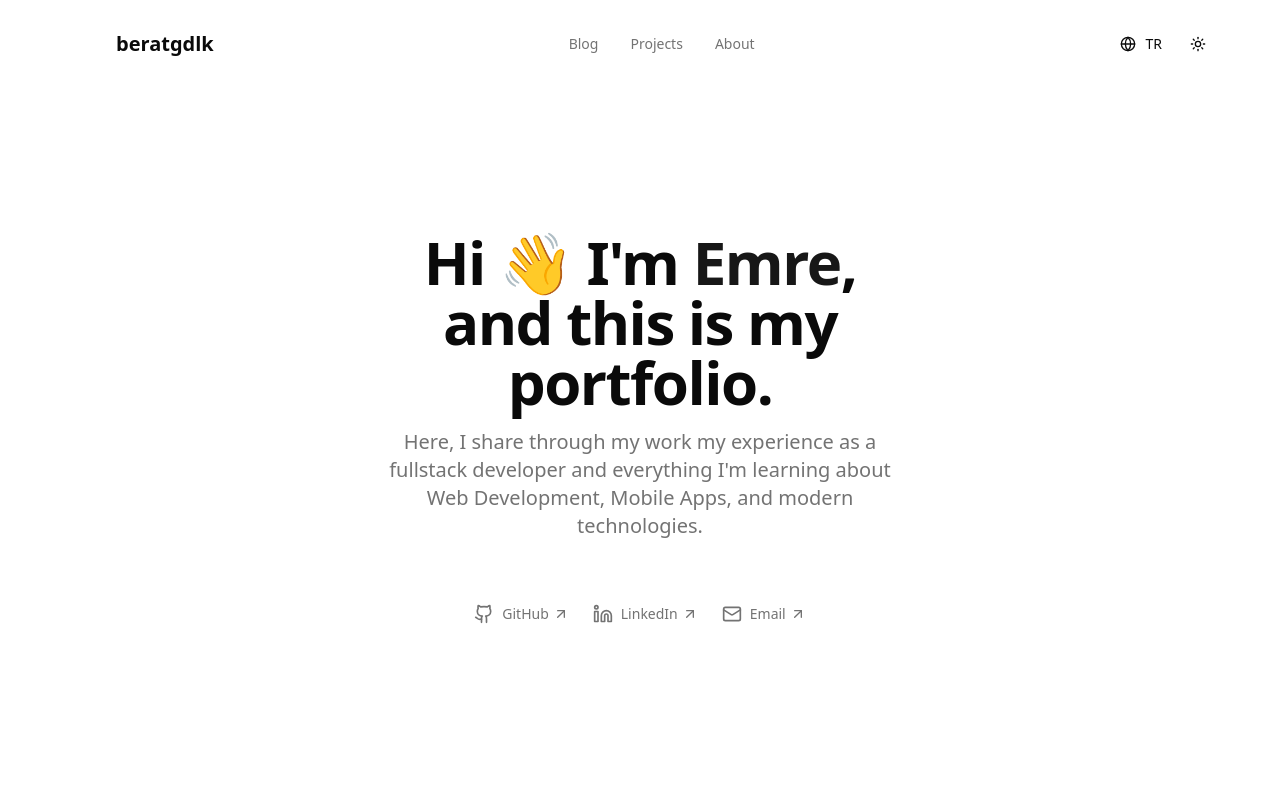
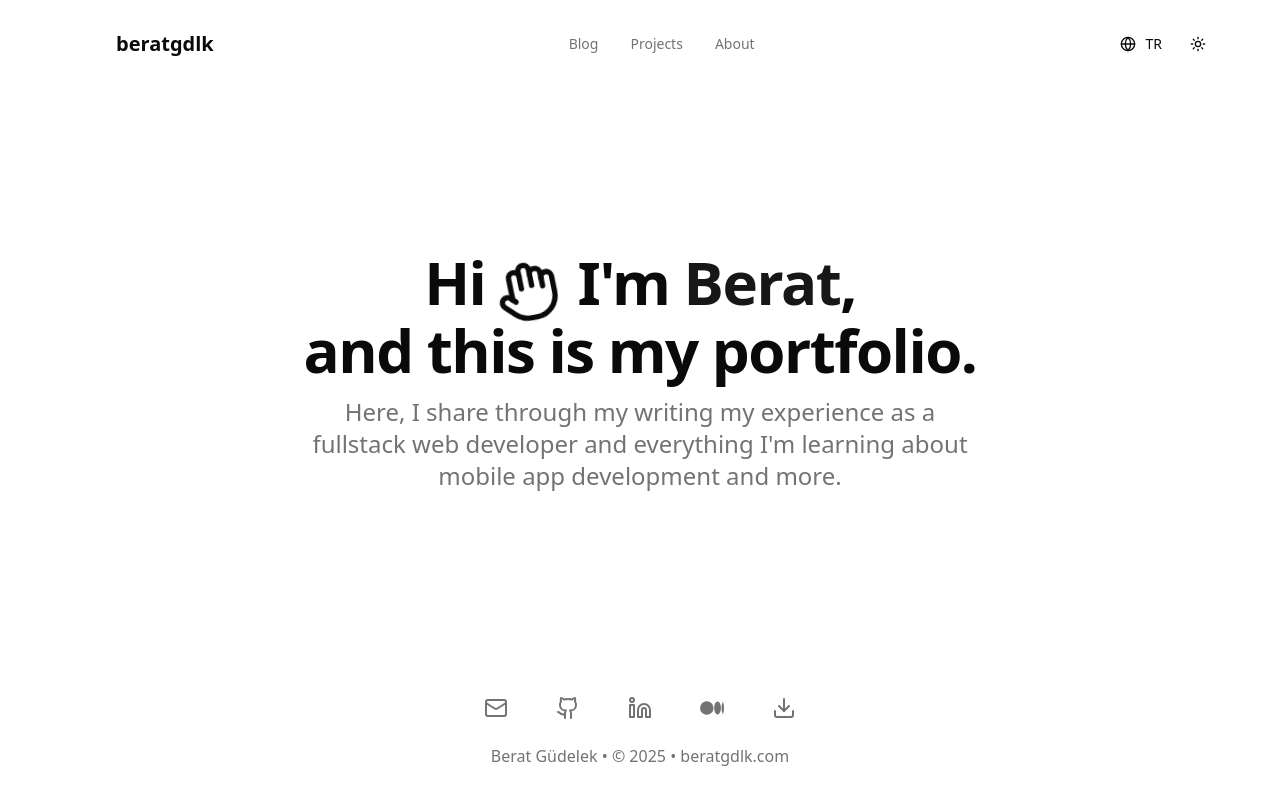
Before and after one commit to beratgdlk/dev-portfolio, a Next.js app: page / in a window 1280 px wide. Built offline with nearby package versions, Linux system fonts and the light colour scheme.

Commit message:
added Lottie-React library; defined new animation to globals.css file; title and description updated in layout.tsx file; home layout improved and the Footer component added; style updates were made in HeroSection component.

```diff
--- a/package.json
+++ b/package.json
@@ -13,6 +13,7 @@
     "class-variance-authority": "^0.7.1",
     "clsx": "^2.1.1",
     "framer-motion": "^12.23.12",
+    "lottie-react": "^2.4.1",
     "lucide-react": "^0.542.0",
     "next": "15.5.0",
     "next-themes": "^0.4.6",
--- a/src/app/globals.css
+++ b/src/app/globals.css
@@ -122,3 +122,10 @@
     @apply bg-background text-foreground;
   }
 }
+
+@keyframes wave {
+  0%, 60%, 100% { transform: rotate(0deg); }
+  10%, 30% { transform: rotate(18deg); }
+  20%, 40% { transform: rotate(-12deg); }
+  50% { transform: rotate(6deg); }
+}
--- a/src/app/layout.tsx
+++ b/src/app/layout.tsx
@@ -1,6 +1,6 @@
 import type { Metadata } from "next";
+import { ThemeProvider } from "next-themes";
 import { Geist, Geist_Mono } from "next/font/google";
-import { ThemeProvider } from "next-themes";
 import "./globals.css";
 
 const geistSans = Geist({
@@ -14,8 +14,8 @@ const geistMono = Geist_Mono({
 });
 
 export const metadata: Metadata = {
-  title: "Emre Seferoğlu - Fullstack Mobile Developer",
-  description: "Modern web teknolojileri ile kullanıcı dostu ve performanslı uygulamalar geliştiren frontend developer portfolyosu.",
+  title: "Berat Güdelek - Fullstack Web Developer",
+  description: "Fullstack web developer sharing experiences and learnings about backend, frontend, and mobile app development.",
 };
 
 export default function RootLayout({
@@ -26,7 +26,7 @@ export default function RootLayout({
   return (
     <html lang="tr" suppressHydrationWarning>
       <body
-        className={`${geistSans.variable} ${geistMono.variable} antialiased`}
+        className={`${geistSans.variable} ${geistMono.variable} antialiased min-h-screen flex flex-col`}
       >
         <ThemeProvider
           attribute="class"
--- a/src/app/page.tsx
+++ b/src/app/page.tsx
@@ -1,11 +1,15 @@
+import Footer from "@/components/layout/Footer";
 import Header from "@/components/layout/Header";
 import HomePage from "@/features/home";
 
 export default function Home() {
   return (
-    <div className="min-h-screen bg-background">
+    <div className="min-h-screen bg-background flex flex-col">
       <Header />
-      <HomePage />
+      <main className="flex-1 flex items-center justify-center">
+        <HomePage />
+      </main>
+      <Footer />
     </div>
   );
 }
--- /dev/null
+++ b/src/components/layout/Footer.tsx
@@ -0,0 +1,61 @@
+"use client";
+
+import { Download, Github, Linkedin, Mail } from "lucide-react";
+
+export default function Footer() {
+  return (
+    <footer className="w-full py-8 px-6 mt-auto">
+      <div className="max-w-6xl mx-auto">
+        {/* Sosyal İkonlar */}
+                 <div className="flex justify-center space-x-8 mb-4">
+          <a
+            href="mailto:berat@example.com"
+            className="text-muted-foreground hover:text-foreground transition-colors p-2"
+            aria-label="Email"
+          >
+                         <Mail className="h-6 w-6" />
+          </a>
+
+          <a
+            href="https://github.com/beratgdlk"
+            className="text-muted-foreground hover:text-foreground transition-colors p-2"
+            aria-label="GitHub"
+          >
+                         <Github className="h-6 w-6" />
+          </a>
+
+          <a
+            href="https://linkedin.com/in/beratgdlk"
+            className="text-muted-foreground hover:text-foreground transition-colors p-2"
+            aria-label="LinkedIn"
+          >
+                         <Linkedin className="h-6 w-6" />
+          </a>
+
+          <a
+            href="https://medium.com/@beratgdlk"
+            className="text-muted-foreground hover:text-foreground transition-colors p-2"
+            aria-label="Medium"
+          >
+                         <svg className="h-6 w-6" fill="currentColor" viewBox="0 0 24 24">
+              <path d="M13.54 12a6.8 6.8 0 01-6.77 6.82A6.8 6.8 0 010 12a6.8 6.8 0 016.77-6.82A6.8 6.8 0 0113.54 12zM20.96 12c0 3.54-1.51 6.42-3.38 6.42-1.87 0-3.39-2.88-3.39-6.42s1.52-6.42 3.39-6.42 3.38 2.88 3.38 6.42M24 12c0 3.17-.53 5.75-1.19 5.75-.66 0-1.19-2.58-1.19-5.75s.53-5.75 1.19-5.75C23.47 6.25 24 8.83 24 12z"/>
+            </svg>
+          </a>
+
+          <a
+            href="/resume.pdf"
+            className="text-muted-foreground hover:text-foreground transition-colors p-2"
+            aria-label="Download CV"
+          >
+                         <Download className="h-6 w-6" />
+          </a>
+        </div>
+
+        {/* Copyright */}
+        <div className="text-center text-base text-muted-foreground">
+          Berat Güdelek • © {new Date().getFullYear()} • beratgdlk.com
+        </div>
+      </div>
+    </footer>
+  );
+}
--- a/src/features/home/components/HeroSection.tsx
+++ b/src/features/home/components/HeroSection.tsx
@@ -1,6 +1,6 @@
 "use client";
 
-import { ArrowUpRight, Github, Linkedin, Mail } from "lucide-react";
+import { Hand } from "lucide-react";
 import { HeroData } from "../types";
 
 interface HeroSectionProps {
@@ -9,50 +9,28 @@ interface HeroSectionProps {
 
 export default function HeroSection({ data }: HeroSectionProps) {
   return (
-    <div className="min-h-[calc(100vh-120px)] flex items-center justify-center px-6 py-12">
-      <div className="text-center space-y-8 max-w-2xl">
+    <div className="flex items-center justify-center px-6">
+      <div className="text-center space-y-6 max-w-4xl">
         {/* Ana Başlık */}
         <div className="space-y-4">
           <h1 className="text-4xl md:text-6xl font-bold tracking-tight">
-            Hi 👋 I'm <span className="text-primary">{data.name.split(' ')[0]}</span>,
+            Hi <Hand
+              className="inline-block h-12 w-12 md:h-16 md:w-16 text-foreground"
+              style={{
+                animation: 'wave 2.5s cubic-bezier(0.4, 0.0, 0.6, 1) infinite',
+                transformOrigin: '75% 80%'
+              }}
+            /> I'm <span className="text-primary">Berat</span>,
             <br />
             and this is my portfolio.
           </h1>
 
-          <p className="text-lg md:text-xl text-muted-foreground max-w-lg mx-auto">
+          <p className="text-xl md:text-2xl text-muted-foreground max-w-2xl mx-auto">
             {data.description}
           </p>
         </div>
 
-        {/* Sosyal Linkler */}
-        <div className="flex justify-center space-x-6 pt-8">
-          <a
-            href="https://github.com/emreseferoglu"
-            className="inline-flex items-center text-sm text-muted-foreground hover:text-foreground transition-colors"
-          >
-            <Github className="h-5 w-5 mr-2" />
-            GitHub
-            <ArrowUpRight className="h-4 w-4 ml-1" />
-          </a>
 
-          <a
-            href="https://linkedin.com/in/emreseferoglu"
-            className="inline-flex items-center text-sm text-muted-foreground hover:text-foreground transition-colors"
-          >
-            <Linkedin className="h-5 w-5 mr-2" />
-            LinkedIn
-            <ArrowUpRight className="h-4 w-4 ml-1" />
-          </a>
-
-          <a
-            href="mailto:emre@example.com"
-            className="inline-flex items-center text-sm text-muted-foreground hover:text-foreground transition-colors"
-          >
-            <Mail className="h-5 w-5 mr-2" />
-            Email
-            <ArrowUpRight className="h-4 w-4 ml-1" />
-          </a>
-        </div>
       </div>
     </div>
   );
--- a/src/features/home/data/index.ts
+++ b/src/features/home/data/index.ts
@@ -2,9 +2,9 @@ import { BlogPost, HeroData } from "../types";
 
 // Hero Data
 export const heroData: HeroData = {
-  name: "Emre Seferoğlu",
-  title: "Fullstack Mobile Developer",
-  description: "Here, I share through my work my experience as a fullstack developer and everything I'm learning about Web Development, Mobile Apps, and modern technologies.",
+  name: "Berat Güdelek",
+  title: "Fullstack Web Developer",
+  description: "Here, I share through my writing my experience as a fullstack web developer and everything I'm learning about mobile app development and more.",
   resumeUrl: "#resume"
 };
 
```
Also changed, not shown: src/features/home/index.tsx (line endings or trailing spaces), 1 other file (tests, documents, lock files or other folders).
